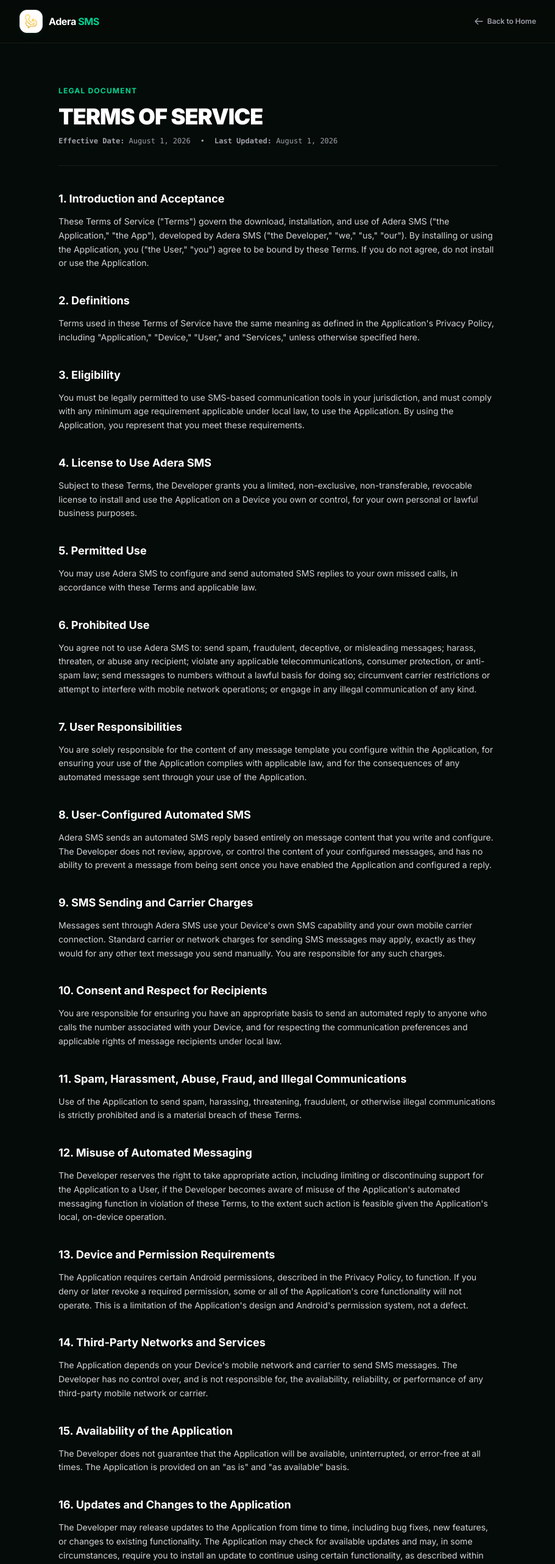
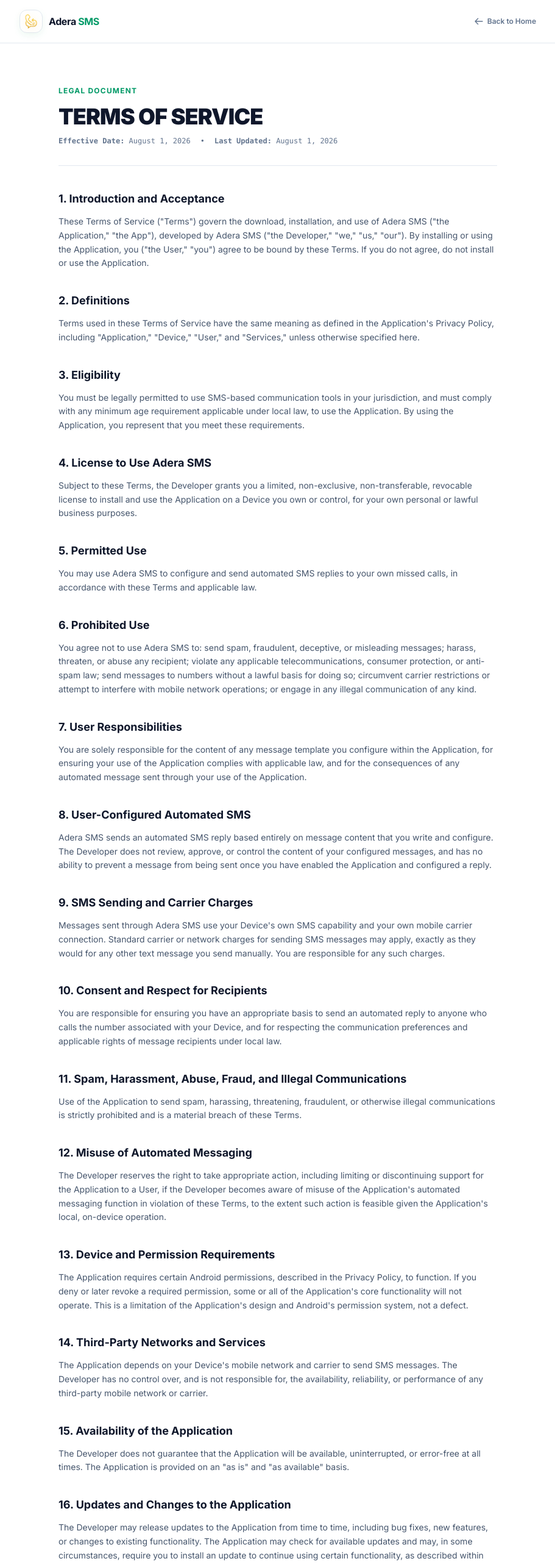
Before and after one commit to miftah-ab/adera-sms-website, a Next.js app: page /terms in a window 1280 px wide. Shown: the top 2564 px of the page at 61% size, without its empty margins (184-1095 px from the left). Built offline with nearby package versions, Linux system fonts and the light colour scheme.

Commit message:
style: make privacy and terms pages white fix checksum path

```diff
--- a/app/terms/page.tsx
+++ b/app/terms/page.tsx
@@ -3,19 +3,19 @@
 
 export default function TermsPage() {
   return (
-    <div className="min-h-screen bg-[#050b08] text-zinc-200">
+    <div className="min-h-screen bg-white text-slate-700">
       {/* Top Header */}
-      <header className="border-b border-white/[0.08] bg-[#050b08]/80 backdrop-blur-md sticky top-0 z-40">
+      <header className="border-b border-slate-200 bg-white/90 backdrop-blur-md sticky top-0 z-40">
         <div className="mx-auto flex max-w-4xl items-center justify-between px-6 py-4">
           <Link href="/" className="flex items-center gap-2.5 group">
             <AderaLogo className="w-6 h-6" variant="badge" />
-            <span className="font-bold text-white tracking-tight">
-              Adera <span className="text-emerald-400">SMS</span>
+            <span className="font-bold text-slate-900 tracking-tight">
+              Adera <span className="text-emerald-600">SMS</span>
             </span>
           </Link>
           <Link
             href="/"
-            className="inline-flex items-center gap-1.5 text-xs font-semibold text-zinc-400 hover:text-white transition-colors"
+            className="inline-flex items-center gap-1.5 text-xs font-semibold text-slate-500 hover:text-emerald-600 transition-colors"
           >
             <svg className="w-4 h-4" fill="none" viewBox="0 0 24 24" stroke="currentColor" strokeWidth="2">
               <path strokeLinecap="round" strokeLinejoin="round" d="M10 19l-7-7m0 0l7-7m-7 7h18" />
@@ -27,275 +27,275 @@
 
       {/* Main Terms Document Content */}
       <main className="mx-auto max-w-3xl px-6 py-16">
-        <div className="border-b border-white/[0.08] pb-8">
-          <span className="text-xs font-bold uppercase tracking-widest text-emerald-400">
+        <div className="border-b border-slate-200 pb-8">
+          <span className="text-xs font-bold uppercase tracking-widest text-emerald-600">
             Legal Document
           </span>
-          <h1 className="mt-3 text-3xl sm:text-4xl font-black tracking-tight text-white">
+          <h1 className="mt-3 text-3xl sm:text-4xl font-black tracking-tight text-slate-900">
             TERMS OF SERVICE
           </h1>
-          <div className="mt-3 flex flex-wrap items-center gap-4 text-xs font-mono text-zinc-400">
+          <div className="mt-3 flex flex-wrap items-center gap-4 text-xs font-mono text-slate-500">
             <span><strong>Effective Date:</strong> August 1, 2026</span>
             <span>•</span>
             <span><strong>Last Updated:</strong> August 1, 2026</span>
           </div>
         </div>
 
-        <div className="mt-10 space-y-9 text-sm leading-relaxed text-zinc-300">
+        <div className="mt-10 space-y-9 text-sm leading-relaxed text-slate-600">
           <section className="space-y-3">
-            <h2 className="text-lg font-bold text-white">1. Introduction and Acceptance</h2>
+            <h2 className="text-lg font-bold text-slate-900">1. Introduction and Acceptance</h2>
             <p>
               These Terms of Service (&quot;Terms&quot;) govern the download, installation, and use of Adera SMS (&quot;the Application,&quot; &quot;the App&quot;), developed by Adera SMS (&quot;the Developer,&quot; &quot;we,&quot; &quot;us,&quot; &quot;our&quot;). By installing or using the Application, you (&quot;the User,&quot; &quot;you&quot;) agree to be bound by these Terms. If you do not agree, do not install or use the Application.
             </p>
           </section>
 
           <section className="space-y-3">
-            <h2 className="text-lg font-bold text-white">2. Definitions</h2>
+            <h2 className="text-lg font-bold text-slate-900">2. Definitions</h2>
             <p>
               Terms used in these Terms of Service have the same meaning as defined in the Application&apos;s Privacy Policy, including &quot;Application,&quot; &quot;Device,&quot; &quot;User,&quot; and &quot;Services,&quot; unless otherwise specified here.
             </p>
           </section>
 
           <section className="space-y-3">
-            <h2 className="text-lg font-bold text-white">3. Eligibility</h2>
+            <h2 className="text-lg font-bold text-slate-900">3. Eligibility</h2>
             <p>
               You must be legally permitted to use SMS-based communication tools in your jurisdiction, and must comply with any minimum age requirement applicable under local law, to use the Application. By using the Application, you represent that you meet these requirements.
             </p>
           </section>
 
           <section className="space-y-3">
-            <h2 className="text-lg font-bold text-white">4. License to Use Adera SMS</h2>
+            <h2 className="text-lg font-bold text-slate-900">4. License to Use Adera SMS</h2>
             <p>
               Subject to these Terms, the Developer grants you a limited, non-exclusive, non-transferable, revocable license to install and use the Application on a Device you own or control, for your own personal or lawful business purposes.
             </p>
           </section>
 
           <section className="space-y-3">
-            <h2 className="text-lg font-bold text-white">5. Permitted Use</h2>
+            <h2 className="text-lg font-bold text-slate-900">5. Permitted Use</h2>
             <p>
               You may use Adera SMS to configure and send automated SMS replies to your own missed calls, in accordance with these Terms and applicable law.
             </p>
           </section>
 
           <section className="space-y-3">
-            <h2 className="text-lg font-bold text-white">6. Prohibited Use</h2>
+            <h2 className="text-lg font-bold text-slate-900">6. Prohibited Use</h2>
             <p>
               You agree not to use Adera SMS to: send spam, fraudulent, deceptive, or misleading messages; harass, threaten, or abuse any recipient; violate any applicable telecommunications, consumer protection, or anti-spam law; send messages to numbers without a lawful basis for doing so; circumvent carrier restrictions or attempt to interfere with mobile network operations; or engage in any illegal communication of any kind.
             </p>
           </section>
 
           <section className="space-y-3">
-            <h2 className="text-lg font-bold text-white">7. User Responsibilities</h2>
+            <h2 className="text-lg font-bold text-slate-900">7. User Responsibilities</h2>
             <p>
               You are solely responsible for the content of any message template you configure within the Application, for ensuring your use of the Application complies with applicable law, and for the consequences of any automated message sent through your use of the Application.
             </p>
           </section>
 
           <section className="space-y-3">
-            <h2 className="text-lg font-bold text-white">8. User-Configured Automated SMS</h2>
+            <h2 className="text-lg font-bold text-slate-900">8. User-Configured Automated SMS</h2>
             <p>
               Adera SMS sends an automated SMS reply based entirely on message content that you write and configure. The Developer does not review, approve, or control the content of your configured messages, and has no ability to prevent a message from being sent once you have enabled the Application and configured a reply.
             </p>
           </section>
 
           <section className="space-y-3">
-            <h2 className="text-lg font-bold text-white">9. SMS Sending and Carrier Charges</h2>
+            <h2 className="text-lg font-bold text-slate-900">9. SMS Sending and Carrier Charges</h2>
             <p>
               Messages sent through Adera SMS use your Device&apos;s own SMS capability and your own mobile carrier connection. Standard carrier or network charges for sending SMS messages may apply, exactly as they would for any other text message you send manually. You are responsible for any such charges.
             </p>
           </section>
 
           <section className="space-y-3">
-            <h2 className="text-lg font-bold text-white">10. Consent and Respect for Recipients</h2>
+            <h2 className="text-lg font-bold text-slate-900">10. Consent and Respect for Recipients</h2>
             <p>
               You are responsible for ensuring you have an appropriate basis to send an automated reply to anyone who calls the number associated with your Device, and for respecting the communication preferences and applicable rights of message recipients under local law.
             </p>
           </section>
 
           <section className="space-y-3">
-            <h2 className="text-lg font-bold text-white">11. Spam, Harassment, Abuse, Fraud, and Illegal Communications</h2>
+            <h2 className="text-lg font-bold text-slate-900">11. Spam, Harassment, Abuse, Fraud, and Illegal Communications</h2>
             <p>
               Use of the Application to send spam, harassing, threatening, fraudulent, or otherwise illegal communications is strictly prohibited and is a material breach of these Terms.
             </p>
           </section>
 
           <section className="space-y-3">
-            <h2 className="text-lg font-bold text-white">12. Misuse of Automated Messaging</h2>
+            <h2 className="text-lg font-bold text-slate-900">12. Misuse of Automated Messaging</h2>
             <p>
               The Developer reserves the right to take appropriate action, including limiting or discontinuing support for the Application to a User, if the Developer becomes aware of misuse of the Application&apos;s automated messaging function in violation of these Terms, to the extent such action is feasible given the Application&apos;s local, on-device operation.
             </p>
           </section>
 
           <section className="space-y-3">
-            <h2 className="text-lg font-bold text-white">13. Device and Permission Requirements</h2>
+            <h2 className="text-lg font-bold text-slate-900">13. Device and Permission Requirements</h2>
             <p>
               The Application requires certain Android permissions, described in the Privacy Policy, to function. If you deny or later revoke a required permission, some or all of the Application&apos;s core functionality will not operate. This is a limitation of the Application&apos;s design and Android&apos;s permission system, not a defect.
             </p>
           </section>
 
           <section className="space-y-3">
-            <h2 className="text-lg font-bold text-white">14. Third-Party Networks and Services</h2>
+            <h2 className="text-lg font-bold text-slate-900">14. Third-Party Networks and Services</h2>
             <p>
               The Application depends on your Device&apos;s mobile network and carrier to send SMS messages. The Developer has no control over, and is not responsible for, the availability, reliability, or performance of any third-party mobile network or carrier.
             </p>
           </section>
 
           <section className="space-y-3">
-            <h2 className="text-lg font-bold text-white">15. Availability of the Application</h2>
+            <h2 className="text-lg font-bold text-slate-900">15. Availability of the Application</h2>
             <p>
               The Developer does not guarantee that the Application will be available, uninterrupted, or error-free at all times. The Application is provided on an &quot;as is&quot; and &quot;as available&quot; basis.
             </p>
           </section>
 
           <section className="space-y-3">
-            <h2 className="text-lg font-bold text-white">16. Updates and Changes to the Application</h2>
+            <h2 className="text-lg font-bold text-slate-900">16. Updates and Changes to the Application</h2>
             <p>
               The Developer may release updates to the Application from time to time, including bug fixes, new features, or changes to existing functionality. The Application may check for available updates and may, in some circumstances, require you to install an update to continue using certain functionality, as described within the Application itself.
             </p>
           </section>
 
           <section className="space-y-3">
-            <h2 className="text-lg font-bold text-white">17. Beta/Experimental Features</h2>
+            <h2 className="text-lg font-bold text-slate-900">17. Beta/Experimental Features</h2>
             <p>
               Where the Application offers features explicitly labeled as beta, experimental, or early access, such features are provided without warranty and may be changed or removed at any time.
             </p>
           </section>
 
           <section className="space-y-3">
-            <h2 className="text-lg font-bold text-white">18. Intellectual Property</h2>
+            <h2 className="text-lg font-bold text-slate-900">18. Intellectual Property</h2>
             <p>
               The Application, including its name, design, source code, and branding, is the property of the Developer and is protected by applicable intellectual property laws. These Terms do not grant you any ownership interest in the Application.
             </p>
           </section>
 
           <section className="space-y-3">
-            <h2 className="text-lg font-bold text-white">19. User Content and Message Templates</h2>
+            <h2 className="text-lg font-bold text-slate-900">19. User Content and Message Templates</h2>
             <p>
               You retain ownership of the message templates and text you personally write within the Application. By configuring a message template, you are not granting the Developer any license to that content beyond what is necessary for the Application to function on your own Device, since this content is not transmitted to or stored by the Developer under the Application&apos;s current architecture.
             </p>
           </section>
 
           <section className="space-y-3">
-            <h2 className="text-lg font-bold text-white">20. Feedback</h2>
+            <h2 className="text-lg font-bold text-slate-900">20. Feedback</h2>
             <p>
               If you voluntarily provide feedback, suggestions, or ideas about the Application to the Developer, the Developer may use that feedback to improve the Application without any obligation to you.
             </p>
           </section>
 
           <section className="space-y-3">
-            <h2 className="text-lg font-bold text-white">21. Privacy</h2>
+            <h2 className="text-lg font-bold text-slate-900">21. Privacy</h2>
             <p>
               Your use of the Application is also governed by the Application&apos;s Privacy Policy, which is incorporated into these Terms by reference.
             </p>
           </section>
 
           <section className="space-y-3">
-            <h2 className="text-lg font-bold text-white">22. Third-Party Services</h2>
+            <h2 className="text-lg font-bold text-slate-900">22. Third-Party Services</h2>
             <p>
               The Application may link to optional third-party services, such as an external support or contribution page. Your use of any such third-party service is governed by that service&apos;s own terms, and the Developer is not responsible for third-party services.
             </p>
           </section>
 
           <section className="space-y-3">
-            <h2 className="text-lg font-bold text-white">23. Disclaimers</h2>
+            <h2 className="text-lg font-bold text-slate-900">23. Disclaimers</h2>
             <p>
               The Application is provided &quot;as is,&quot; without warranties of any kind, express or implied, including but not limited to warranties of merchantability, fitness for a particular purpose, or non-infringement. The Developer does not warrant that the Application will be error-free, that defects will be corrected, or that any SMS message sent through the Application will be successfully delivered.
             </p>
           </section>
 
           <section className="space-y-3">
-            <h2 className="text-lg font-bold text-white">24. Limitation of Liability</h2>
+            <h2 className="text-lg font-bold text-slate-900">24. Limitation of Liability</h2>
             <p>
               To the maximum extent permitted by applicable law, the Developer shall not be liable for the content of any user-configured message, a recipient&apos;s reaction to any message sent through the Application, carrier or network failures, incorrect phone numbers entered or stored by the User, messages blocked, delayed, or altered by any carrier, charges imposed by any mobile operator, or misuse of the Application&apos;s automated messaging function by the User. This limitation does not attempt to eliminate liability that cannot lawfully be excluded under applicable law.
             </p>
           </section>
 
           <section className="space-y-3">
-            <h2 className="text-lg font-bold text-white">25. Indemnification</h2>
+            <h2 className="text-lg font-bold text-slate-900">25. Indemnification</h2>
             <p>
               You agree to indemnify and hold the Developer harmless from any claim, liability, damage, or expense arising from your use of the Application in violation of these Terms or applicable law, including the content of any message you configure and send.
             </p>
           </section>
 
           <section className="space-y-3">
-            <h2 className="text-lg font-bold text-white">26. Suspension or Termination</h2>
+            <h2 className="text-lg font-bold text-slate-900">26. Suspension or Termination</h2>
             <p>
               The Developer may, where technically feasible given the Application&apos;s local operation, limit support or discontinue an update path for a User found to be in material violation of these Terms. You may stop using the Application, and uninstall it, at any time.
             </p>
           </section>
 
           <section className="space-y-3">
-            <h2 className="text-lg font-bold text-white">27. Effect of Termination</h2>
+            <h2 className="text-lg font-bold text-slate-900">27. Effect of Termination</h2>
             <p>
               Upon termination of your use of the Application, the license granted in Section 4 ends. Locally stored data on your Device is handled as described in the Privacy Policy.
             </p>
           </section>
 
           <section className="space-y-3">
-            <h2 className="text-lg font-bold text-white">28. Changes to These Terms</h2>
+            <h2 className="text-lg font-bold text-slate-900">28. Changes to These Terms</h2>
             <p>
               The Developer may revise these Terms from time to time. The &quot;Last Updated&quot; date will reflect the most recent revision. Continued use of the Application after a revision constitutes acceptance of the updated Terms.
             </p>
           </section>
 
           <section className="space-y-3">
-            <h2 className="text-lg font-bold text-white">29. Governing Law</h2>
+            <h2 className="text-lg font-bold text-slate-900">29. Governing Law</h2>
             <p>
               These Terms shall be governed by the laws of Ethiopia, without regard to its conflict of law principles, except where mandatory local consumer protection law provides otherwise.
             </p>
           </section>
 
           <section className="space-y-3">
-            <h2 className="text-lg font-bold text-white">30. Dispute Resolution</h2>
+            <h2 className="text-lg font-bold text-slate-900">30. Dispute Resolution</h2>
             <p>
               Any dispute arising from these Terms or use of the Application shall first be attempted to be resolved informally by contacting the Developer using the information in Section 37.
             </p>
           </section>
 
           <section className="space-y-3">
-            <h2 className="text-lg font-bold text-white">31. Severability</h2>
+            <h2 className="text-lg font-bold text-slate-900">31. Severability</h2>
             <p>
               If any provision of these Terms is found to be unenforceable, the remaining provisions shall remain in full force and effect.
             </p>
           </section>
 
           <section className="space-y-3">
-            <h2 className="text-lg font-bold text-white">32. Waiver</h2>
+            <h2 className="text-lg font-bold text-slate-900">32. Waiver</h2>
             <p>
               The failure of the Developer to enforce any right or provision of these Terms shall not be considered a waiver of that right or provision.
             </p>
           </section>
 
           <section className="space-y-3">
-            <h2 className="text-lg font-bold text-white">33. Entire Agreement</h2>
+            <h2 className="text-lg font-bold text-slate-900">33. Entire Agreement</h2>
             <p>
               These Terms, together with the Privacy Policy, constitute the entire agreement between you and the Developer regarding the Application, superseding any prior agreements.
             </p>
           </section>
 
           <section className="space-y-3">
-            <h2 className="text-lg font-bold text-white">34. Assignment</h2>
+            <h2 className="text-lg font-bold text-slate-900">34. Assignment</h2>
             <p>
               The Developer may assign these Terms in connection with a transfer of the Application. You may not assign these Terms without the Developer&apos;s prior written consent.
             </p>
           </section>
 
           <section className="space-y-3">
-            <h2 className="text-lg font-bold text-white">35. Force Majeure</h2>
+            <h2 className="text-lg font-bold text-slate-900">35. Force Majeure</h2>
             <p>
               The Developer shall not be liable for any failure or delay in performance resulting from causes beyond its reasonable control, including network outages, carrier failures, or other events outside its control.
             </p>
           </section>
 
           <section className="space-y-3">
-            <h2 className="text-lg font-bold text-white">36. Notices</h2>
+            <h2 className="text-lg font-bold text-slate-900">36. Notices</h2>
             <p>
               The Developer may provide notices to you through the Application itself, such as an in-app message or update notification. It is your responsibility to keep the Application updated to receive current notices.
             </p>
           </section>
 
           <section className="space-y-3">
-            <h2 className="text-lg font-bold text-white">37. Contact Information</h2>
+            <h2 className="text-lg font-bold text-slate-900">37. Contact Information</h2>
             <p>
               For questions about these Terms, contact:<br />
               <strong>Developer/Owner:</strong> Adera SMS<br />
@@ -304,7 +304,7 @@
           </section>
 
           <section className="space-y-3">
-            <h2 className="text-lg font-bold text-white">38. Effective Date / Last Updated</h2>
+            <h2 className="text-lg font-bold text-slate-900">38. Effective Date / Last Updated</h2>
             <p>
               These Terms are effective as of August 1, 2026 and were last updated on August 1, 2026.
             </p>
@@ -313,7 +313,7 @@
       </main>
 
       {/* Footer */}
-      <footer className="border-t border-white/[0.06] py-8 text-center text-xs text-zinc-500">
+      <footer className="border-t border-slate-200 py-8 text-center text-xs text-slate-500">
         © 2026 Adera. All rights reserved.
       </footer>
     </div>
--- a/components/ChecksumDisplay.tsx
+++ b/components/ChecksumDisplay.tsx
@@ -2,8 +2,7 @@
 
 import { useEffect, useState } from "react";
 
-const VERSION_JSON_URL =
-  "https://raw.githubusercontent.com/miftah-ab/adera-sms/main/version.json";
+const VERSION_JSON_URL = "/downloads/version.json";
 
 export default function ChecksumDisplay() {
   const [checksum, setChecksum] = useState<string | null>(null);
```
Also changed, not shown: app/privacy/page.tsx (+42 -42 lines).
